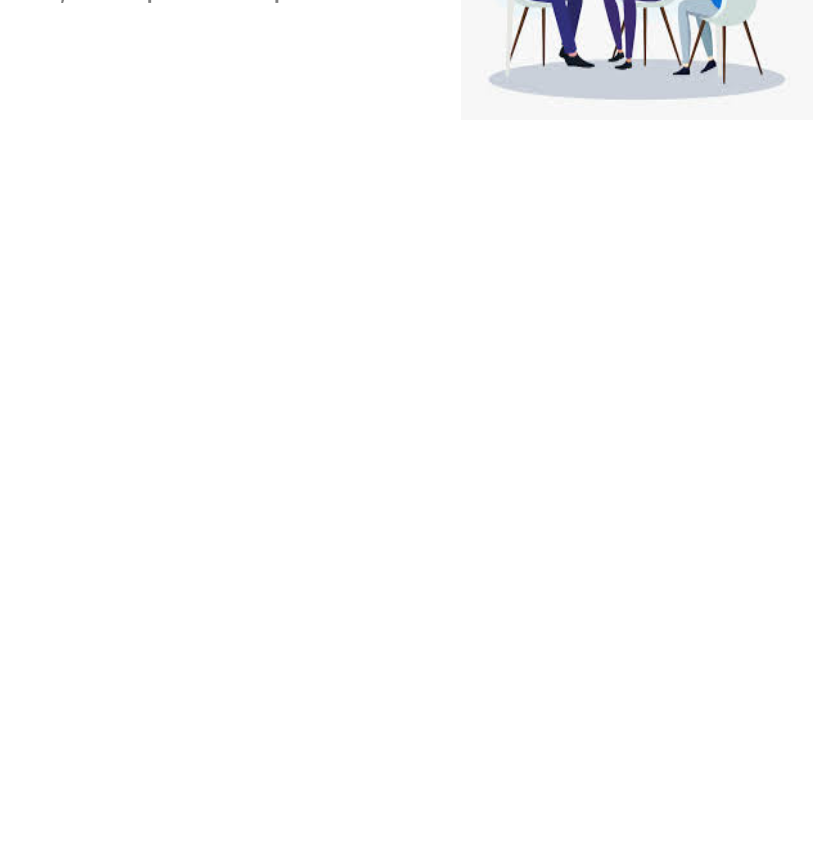
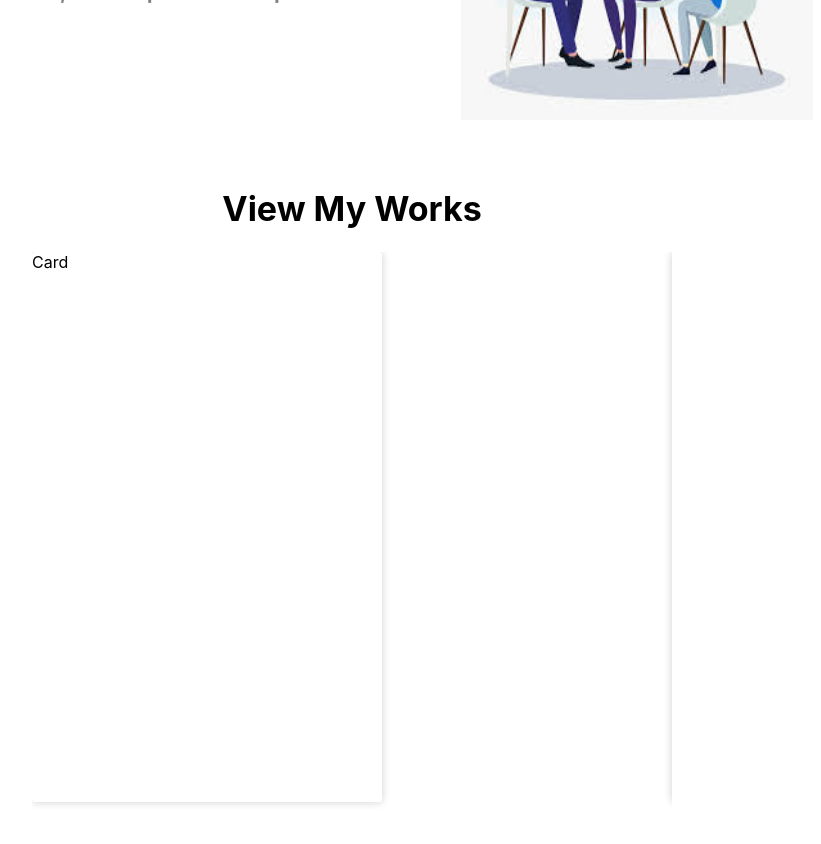
Before and after one commit to NjohPrince/Building-A-Web-Page-Using-React, a React (Create React App) app in the folder mywebsite/: page / in a window 1280 px wide. Shown: the part 1100-1944 px from the top of the page, without its empty margins (288-1109 px from the left). Before the commit the page ends 1300 px from the top, so only its background shows below. Built offline with nearby package versions, Linux system fonts and the light colour scheme; what react-hover-animation would draw is missing.

Commit message:
added the react carousel just some testing... changing content later

```diff
--- a/mywebsite/package.json
+++ b/mywebsite/package.json
@@ -9,6 +9,7 @@
     "@testing-library/jest-dom": "^5.11.6",
     "@testing-library/react": "^11.2.2",
     "@testing-library/user-event": "^12.2.2",
+    "pure-react-carousel": "^1.27.6",
     "react": "^17.0.1",
     "react-dom": "^17.0.1",
     "react-hover-animation": "^2.1.1",
--- /dev/null
+++ b/mywebsite/src/components/card/card.jsx
@@ -0,0 +1,16 @@
+import React from "react";
+import styled from "styled-components";
+
+const Container = styled.div`
+  width: 350px;
+  height: 550px;
+  background-color: #fff;
+  box-shadow: 0px 0px 8px rgba(17, 17, 17, 0.2);
+  border-radius: 3px;
+`;
+
+export function CardView(props) {
+  return <Container>
+      Card
+  </Container>;
+}
--- a/mywebsite/src/containers/aboutSection.jsx
+++ b/mywebsite/src/containers/aboutSection.jsx
@@ -7,7 +7,7 @@ import rowImage from "../assets/images/cont.jfif";
 
 const Container = styled(Element)`
   width: 100%;
-  min-height: 500px;
+  min-height: 250px;
   display: flex;
   flex-direction: column;
   align-items: center;
--- a/mywebsite/src/containers/landingPage.jsx
+++ b/mywebsite/src/containers/landingPage.jsx
@@ -2,6 +2,7 @@ import React from 'react';
 import styled from 'styled-components';
 import { AboutSection } from './aboutSection';
 import { SectionUp } from './LandingPageContent';
+import { SectionSlide } from './simpleReactCarousel';
 
 const HomeContainer = styled.div`
   width: 100%;
@@ -15,6 +16,7 @@ export function LandingPage(props){
     <HomeContainer>
       <SectionUp />
       <AboutSection />
+      <SectionSlide />
     </HomeContainer>
     );
 }
--- /dev/null
+++ b/mywebsite/src/containers/simpleReactCarousel.jsx
@@ -0,0 +1,46 @@
+import React from "react";
+import styled from "styled-components";
+import "pure-react-carousel/dist/react-carousel.es.css";
+import { CarouselProvider, Slide, Slider } from "pure-react-carousel";
+import { CaptionText } from "../components/textCaption/caption";
+import { CardView } from "../components/card/card";
+
+const Container = styled.div`
+  height: 800px;
+  display: flex;
+  flex-direction: column;
+  align-items: center;
+`;
+
+const StyledCarouselProvider = styled(CarouselProvider)`
+    width: 50%;
+`;
+
+export function SectionSlide(props) {
+  return (
+    <Container>
+      <CaptionText>View My Works</CaptionText>
+      <StyledCarouselProvider
+        naturalSlideWidth={200}
+        naturalSlideHeight={300}
+        totalSlides={4}
+        visibleSlides={1}
+      >
+        <Slider>
+          <Slide index={0}>
+            <CardView />
+          </Slide>
+          <Slide index={1}>
+            <CardView />
+          </Slide>
+          <Slide index={2}>
+            <CardView />
+          </Slide>
+          <Slide index={3}>
+            <CardView />
+          </Slide>
+        </Slider>
+      </StyledCarouselProvider>
+    </Container>
+  );
+}
```
Also changed, not shown: 2 other files (tests, documents, lock files or other folders).
